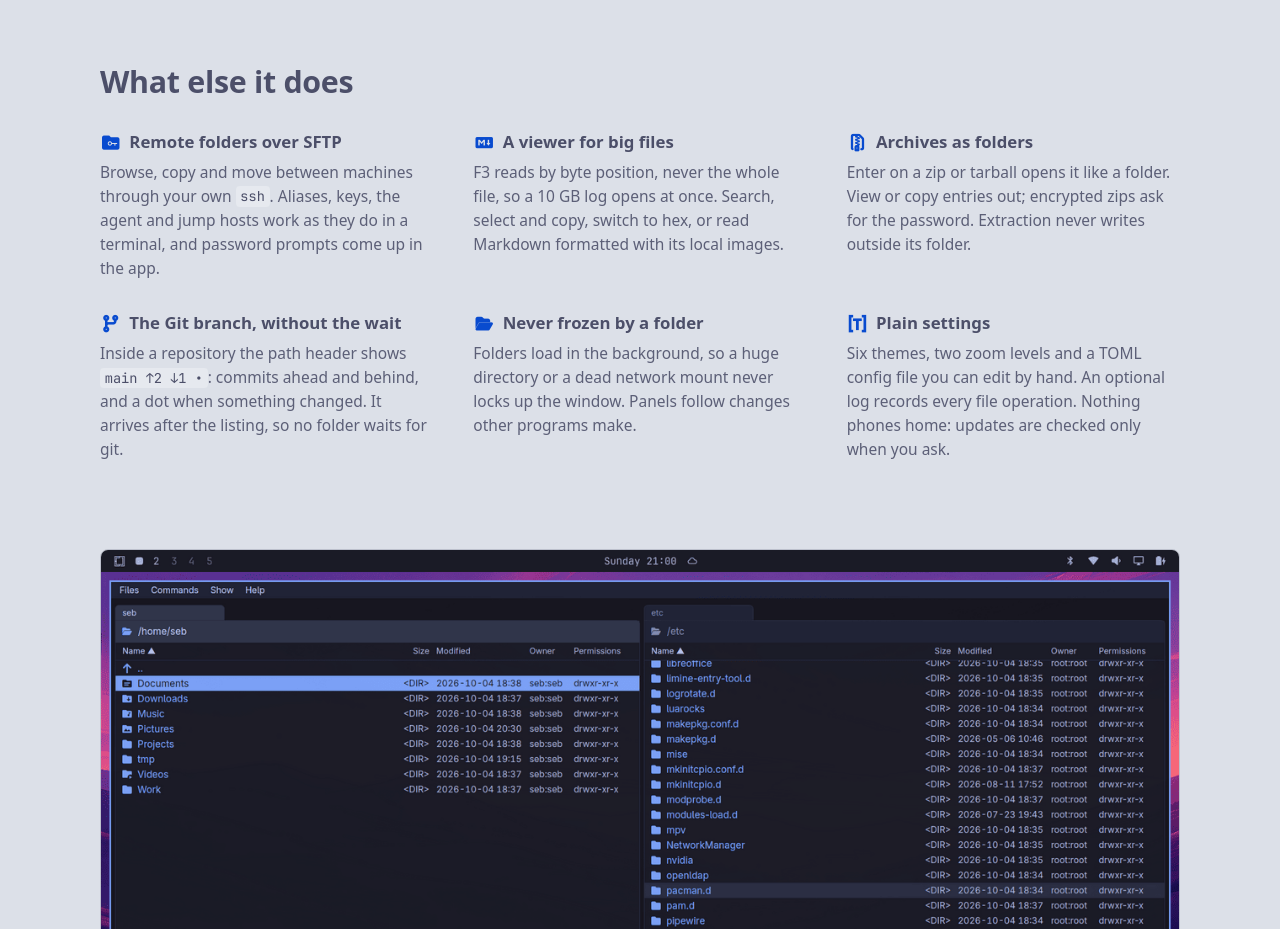
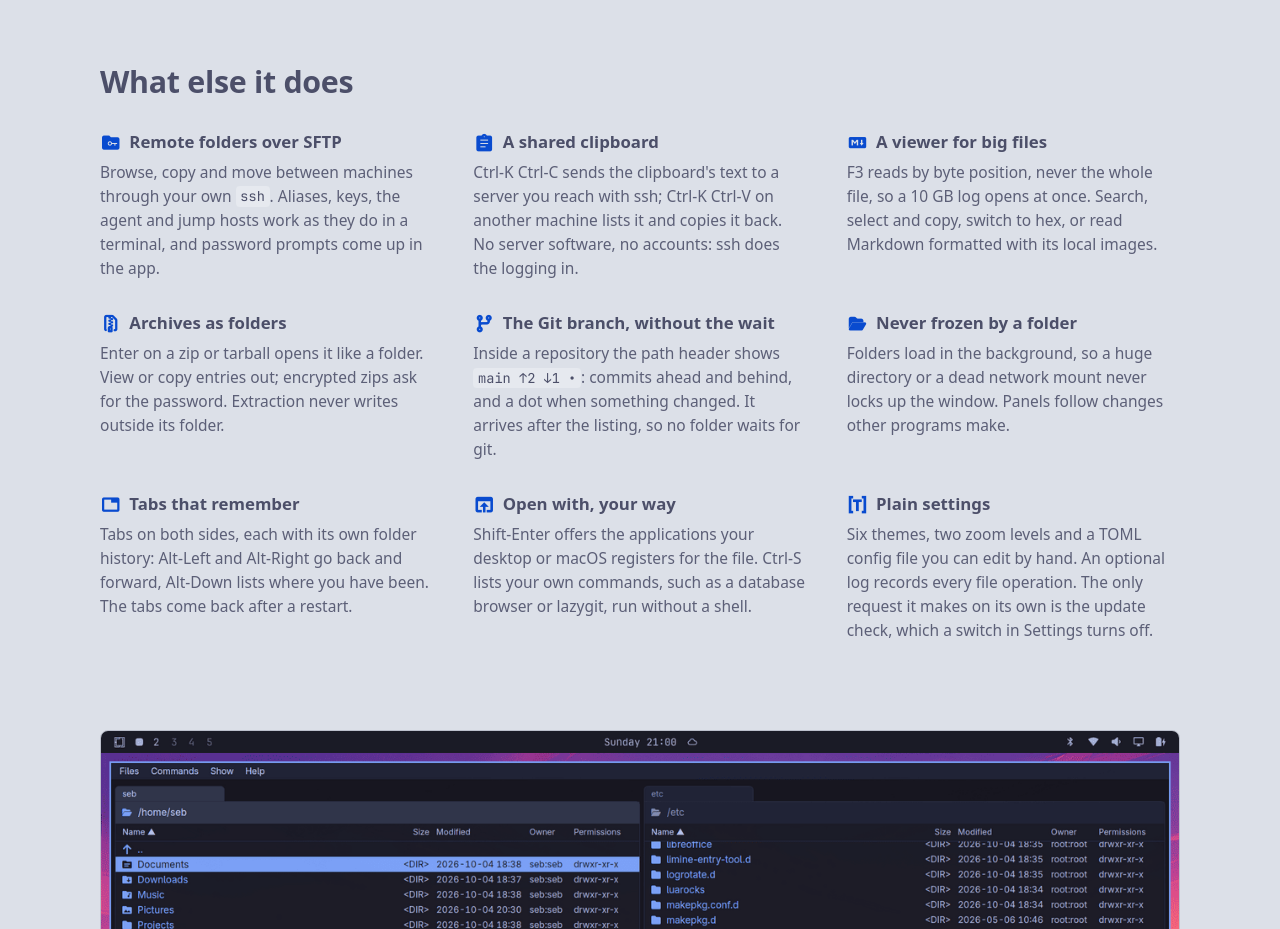
Before and after one commit to sebbarg/yagni-commander, a plain HTML site: page docs/index.html in a window 1280 px wide. Shown: the part 1840-2769 px from the top of the page. Drawn offline with Linux system fonts and the light colour scheme.

Commit message:
Site: shared clipboard, tabs and open-with cards; the update check runs on its own

```diff
--- a/docs/index.html
+++ b/docs/index.html
@@ -349,6 +349,10 @@ footer p { max-width: none; margin: 0 0 6px; }
         <p>Browse, copy and move between machines through your own <code>ssh</code>. Aliases, keys, the agent and jump hosts work as they do in a terminal, and password prompts come up in the app.</p>
       </div>
       <div>
+        <h3><i class="i" aria-hidden="true">&#xf014d;</i> A shared clipboard</h3>
+        <p>Ctrl-K Ctrl-C sends the clipboard's text to a server you reach with ssh; Ctrl-K Ctrl-V on another machine lists it and copies it back. No server software, no accounts: ssh does the logging in.</p>
+      </div>
+      <div>
         <h3><i class="i" aria-hidden="true">&#xf48a;</i> A viewer for big files</h3>
         <p>F3 reads by byte position, never the whole file, so a 10 GB log opens at once. Search, select and copy, switch to hex, or read Markdown formatted with its local images.</p>
       </div>
@@ -365,8 +369,16 @@ footer p { max-width: none; margin: 0 0 6px; }
         <p>Folders load in the background, so a huge directory or a dead network mount never locks up the window. Panels follow changes other programs make.</p>
       </div>
       <div>
+        <h3><i class="i" aria-hidden="true">&#xf04e9;</i> Tabs that remember</h3>
+        <p>Tabs on both sides, each with its own folder history: Alt-Left and Alt-Right go back and forward, Alt-Down lists where you have been. The tabs come back after a restart.</p>
+      </div>
+      <div>
+        <h3><i class="i" aria-hidden="true">&#xf03cb;</i> Open with, your way</h3>
+        <p>Shift-Enter offers the applications your desktop or macOS registers for the file. Ctrl-S lists your own commands, such as a database browser or lazygit, run without a shell.</p>
+      </div>
+      <div>
         <h3><i class="i" aria-hidden="true">&#xe6b2;</i> Plain settings</h3>
-        <p>Six themes, two zoom levels and a TOML config file you can edit by hand. An optional log records every file operation. Nothing phones home: updates are checked only when you ask.</p>
+        <p>Six themes, two zoom levels and a TOML config file you can edit by hand. An optional log records every file operation. The only request it makes on its own is the update check, which a switch in Settings turns off.</p>
       </div>
     </div>
   </section>
```
Also changed, not shown: docs/fonts/icons.woff2.
